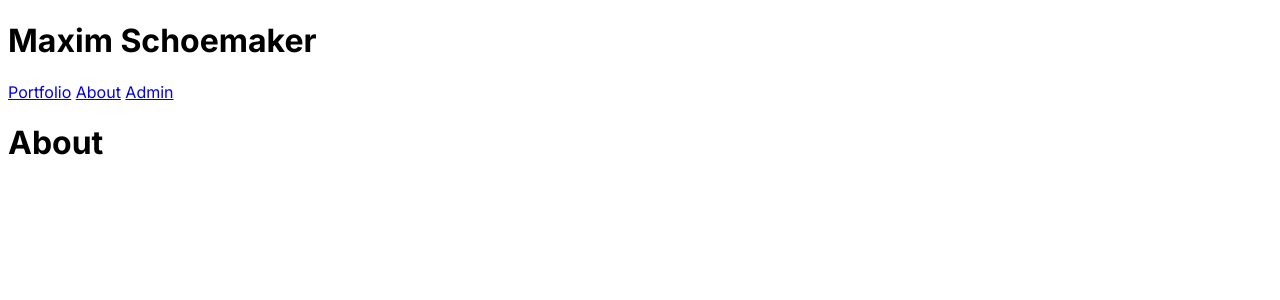
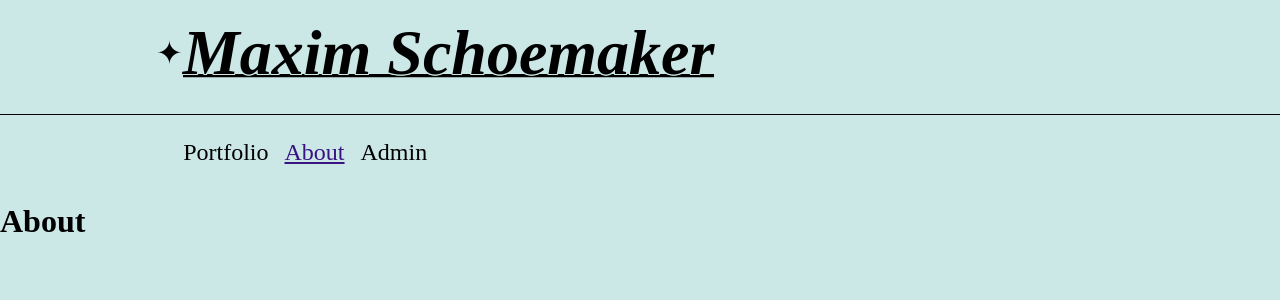
Before and after one commit to MaximSchoemaker/move-portfolio-test, a Next.js app: page /about in a window 1280 px wide. Shown: the top 300 px of the page. Built offline with nearby package versions, Linux system fonts and the light colour scheme.

Commit message:
styled Header and Portfolio

```diff
--- a/src/app/globals.css
+++ b/src/app/globals.css
@@ -0,0 +1,19 @@
+
+:root {
+   --color-text: #000;
+   --color-bg: #cbe7e6;
+   --color-accent: #3a1383;
+   --color-accent2: #f30;
+   --max-width: 1000px;
+}
+
+body {
+   margin: 0;
+   font-family: 'Times New Roman', Times, serif;
+   background-color: var(--color-bg);
+}
+
+a {
+   text-decoration: none;
+   color: currentColor;
+}
--- a/src/app/layout.tsx
+++ b/src/app/layout.tsx
@@ -1,10 +1,7 @@
 import type { Metadata } from "next";
-import { Inter } from "next/font/google";
 import "./globals.css";
 import StyledComponentsRegistry from "@/lib/registry";
 import Header from "@/components/Header";
-
-const inter = Inter({ subsets: ["latin"] });
 
 export const metadata: Metadata = {
   title: "Create Next App",
@@ -18,7 +15,7 @@ export default function RootLayout({
 }>) {
   return (
     <html lang="en">
-      <body className={inter.className}>
+      <body>
         <StyledComponentsRegistry>
           <Header />
           {children}
--- a/src/components/Header.tsx
+++ b/src/components/Header.tsx
@@ -1,16 +1,80 @@
+"use client"
+
+import { styled } from "styled-components"
 import Link from "next/link";
+import { usePathname } from "next/navigation";
 
 export default function Header() {
+
+   const pathname = usePathname()
+
    return (
       <header>
-         <h1>Maxim Schoemaker</h1>
-         <nav>
-            <Link href="/">Portfolio</Link>
-            {" "}
-            <Link href="/about">About</Link>
-            {" "}
-            <Link href="/admin">Admin</Link>
-         </nav>
+         <StyledTitleContainer>
+            <StyledStar>✦</StyledStar>
+            <StyledTitle>Maxim Schoemaker</StyledTitle>
+         </StyledTitleContainer>
+         <StyledHr />
+         <StyledNav>
+            <StyledLink $active={pathname === '/'}>
+               <Link href="/">Portfolio</Link>
+            </StyledLink>
+            <StyledLink $active={pathname === '/about'}>
+               <Link href="/about">About</Link>
+            </StyledLink>
+            <StyledLink $active={pathname === '/admin'}>
+               <Link href="/admin">Admin</Link>
+            </StyledLink>
+         </StyledNav>
       </header>
    )
 }
+
+
+const StyledTitleContainer = styled.div`
+   max-width: var(--max-width);
+   margin: 0 auto;
+   display: flex;
+   align-items: center;
+   padding: 1rem;
+   box-sizing: border-box;
+`
+
+const StyledStar = styled.span`
+   font-size: 2rem;
+`
+
+const StyledTitle = styled.h1`
+   display: inline;
+   margin: 0;
+   font-size: 4rem;
+   font-weight: bold;
+   font-style: italic;
+   width: fit-content;
+   height: fit-content;
+   text-shadow: -1px 0 var(--color-bg), 1px 0 var(--color-bg), 0 -1px var(--color-bg), 0 1px var(--color-bg), -1px -1px var(--color-bg), -1px 1px var(--color-bg), 1px -1px var(--color-bg), 1px 1px var(--color-bg);
+   box-shadow: inset 0 -.2em var(--color-bg), inset 0 -.25em var(--color-text);
+`
+
+const StyledHr = styled.hr`
+   border: 0;
+   border-top: 1px solid var(--color-text);
+`
+
+const StyledNav = styled.nav`
+   max-width: var(--max-width);
+   margin: 0 auto;
+   padding: 1rem;
+   padding-left: 2.7rem;
+   box-sizing: border-box;
+
+   font-size: 1.5rem;
+   display: flex;
+   justify-content: flex-start;
+   gap: 1rem;
+`
+
+const StyledLink = styled.span<{ $active: boolean; }>`
+   text-decoration: ${props => props.$active ? 'underline' : 'none'};
+   color: ${props => props.$active ? 'var(--color-accent)' : 'var(--color-text)'};
+`
```
Also changed, not shown: src/components/Portfolio.tsx (+74 -12 lines).
